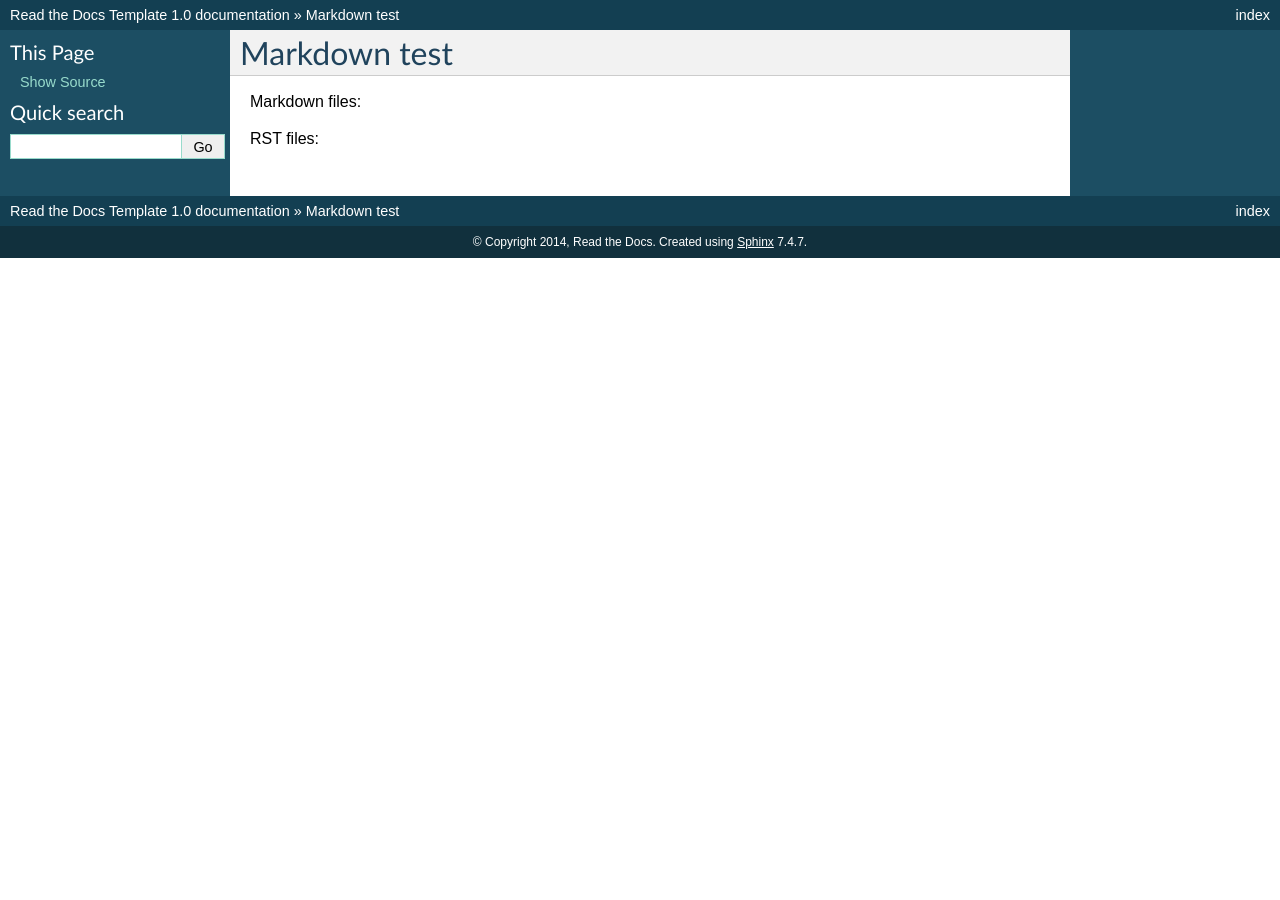
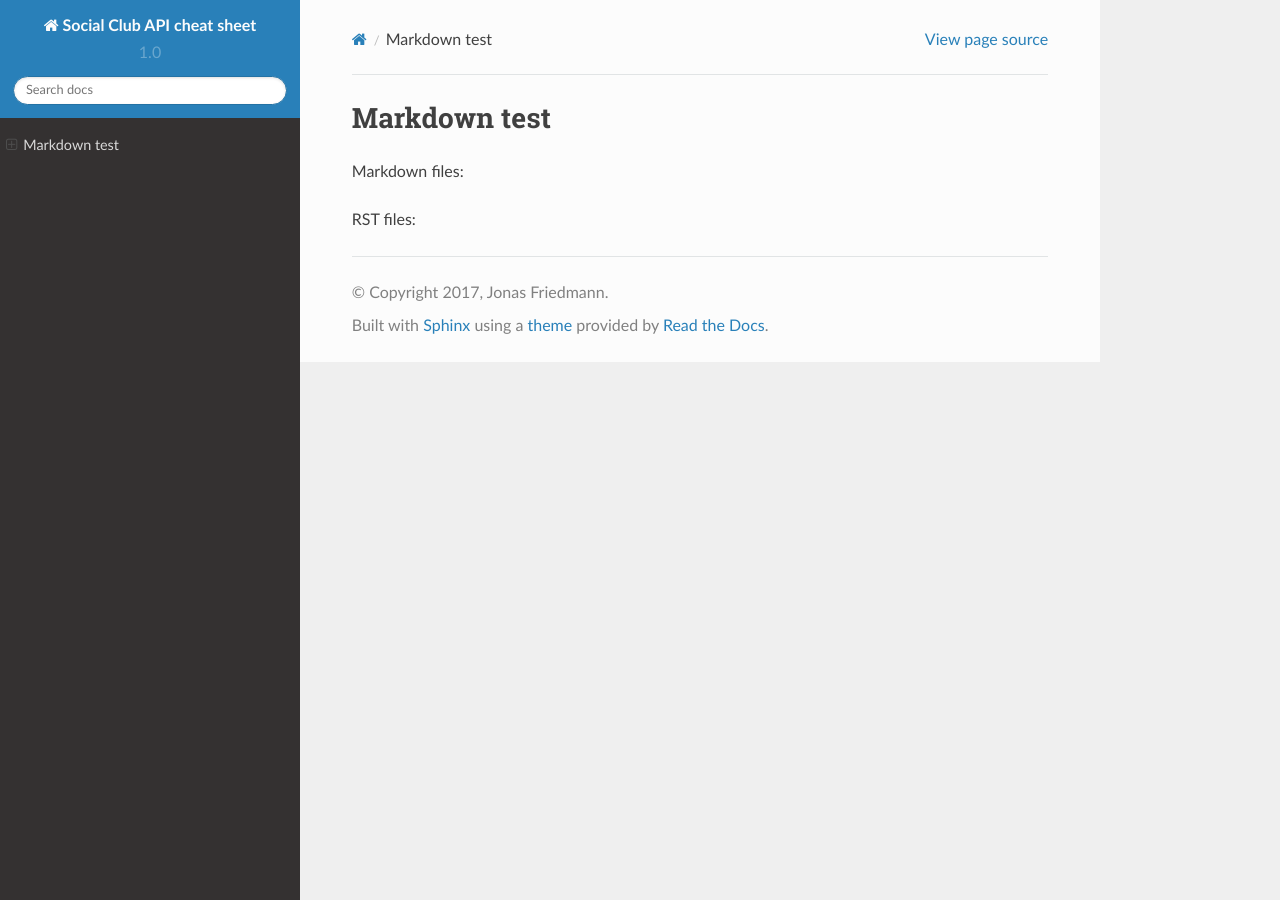
Before and after one commit to gta5-map/Social-Club-API-cheat-sheet, a Sphinx documentation site: the page built from docs/index.rst, in a window 1280 px wide. Built offline with Sphinx 7.4.7 and the Read the Docs theme 2.0.0, drawn with Linux system fonts in a browser that asks for light colours; pages that are not in the unit, such as notebooks, are missing from menus.

Commit message:
Add Sphinx base

```diff
--- a/docs/conf.py
+++ b/docs/conf.py
@@ -48,8 +48,9 @@ source_suffix = ['.rst', '.md']
 master_doc = 'index'
 
 # General information about the project.
-project = u'Read the Docs Template'
-copyright = u'2014, Read the Docs'
+project = u'Social Club API cheat sheet'
+copyright = u'2017, Jonas Friedmann'
+author = u'Jonas Friedmann'
 
 # The version info for the project you're documenting, acts as replacement for
 # |version| and |release|, also used in various other places throughout the
@@ -103,7 +104,7 @@ pygments_style = 'sphinx'
 
 # The theme to use for HTML and HTML Help pages.  See the documentation for
 # a list of builtin themes.
-html_theme = 'default'
+html_theme = 'sphinx_rtd_theme'
 
 # Theme options are theme-specific and customize the look and feel of a theme
 # further.  For a list of options available for each theme, see the
```
Also changed, not shown: 2 other files.
